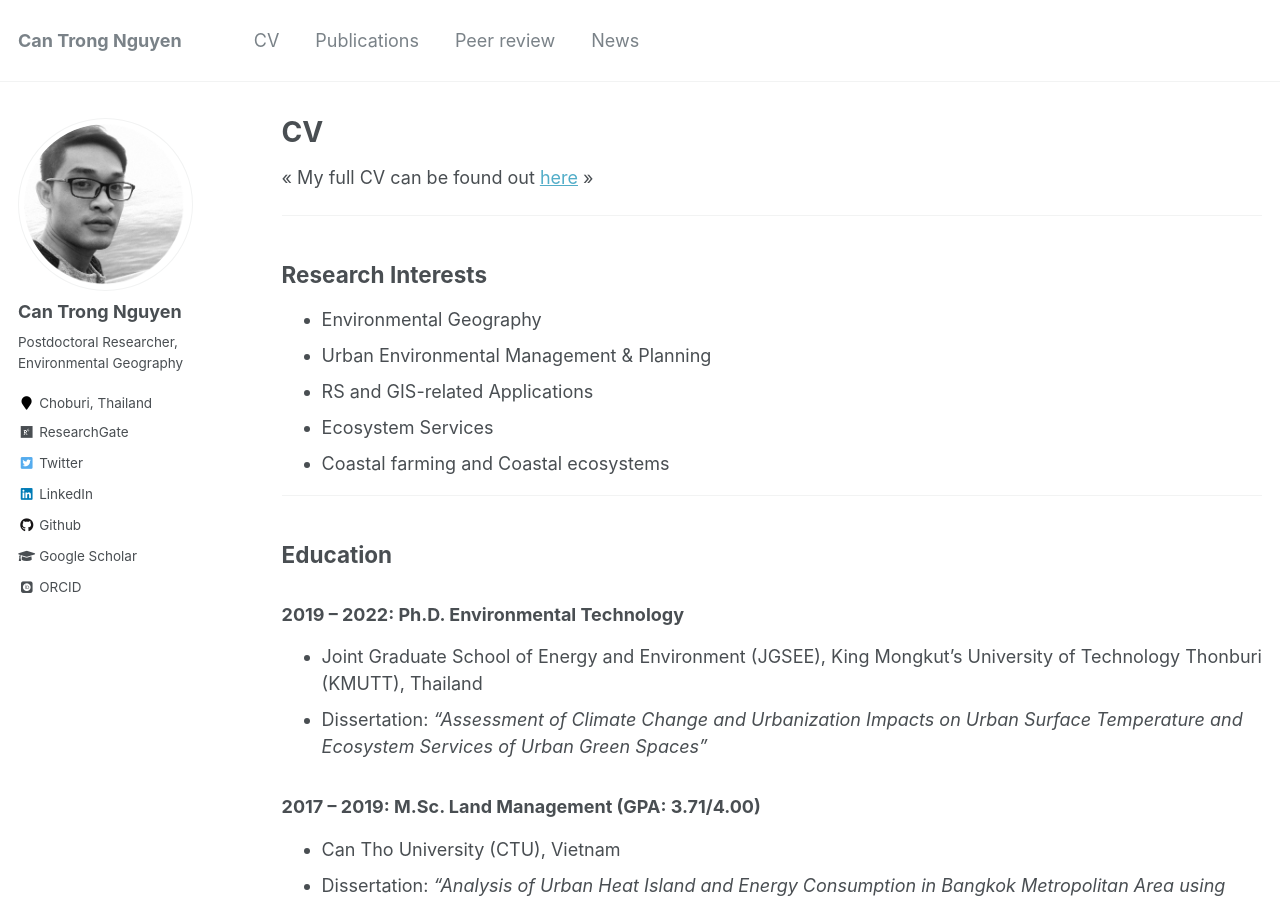
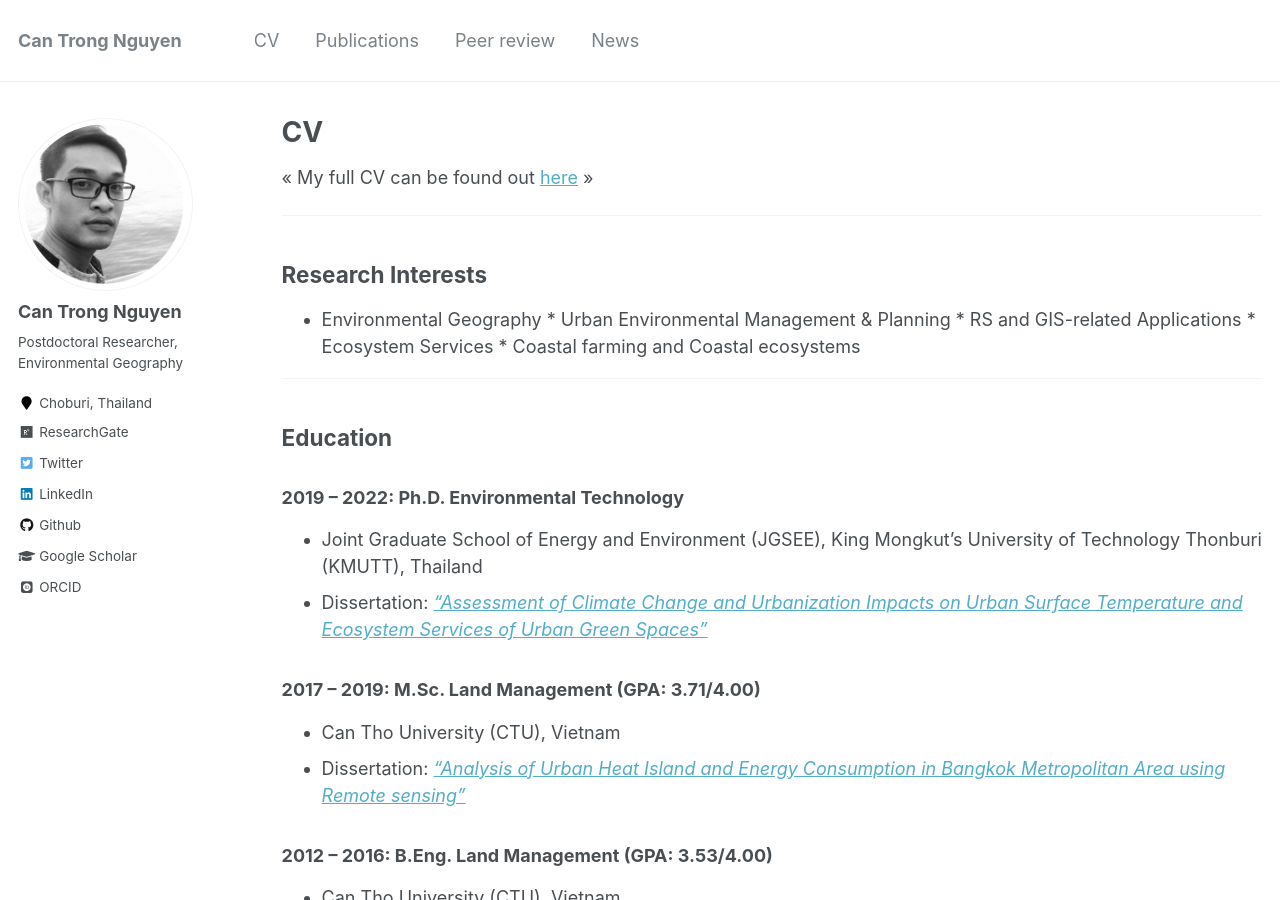
Before and after one commit to canng/oldsite, a Jekyll site: the page built from _pages/cv.md, in a window 1280 px wide and 900 px high. Built offline with Jekyll 4.4.1, drawn with Linux system fonts in a browser that asks for light colours; some web fonts are replaced; some of the changed lines change nothing that is shown.

Commit message:
update cv online version

```diff
--- a/_pages/cv.md
+++ b/_pages/cv.md
@@ -14,22 +14,18 @@ redirect_from:
 <hr>
 
 ## Research Interests
-* Environmental Geography
-* Urban Environmental Management & Planning
-* RS and GIS-related Applications
-* Ecosystem Services
-* Coastal farming and Coastal ecosystems
+* Environmental Geography * Urban Environmental Management & Planning * RS and GIS-related Applications * Ecosystem Services * Coastal farming and Coastal ecosystems
 
 <hr>
 
 ## Education
 ### 2019 – 2022: Ph.D. Environmental Technology
 * Joint Graduate School of Energy and Environment (JGSEE), King Mongkut’s University of Technology Thonburi (KMUTT), Thailand
-* Dissertation: <i>"Assessment of Climate Change and Urbanization Impacts on Urban Surface Temperature and Ecosystem Services of Urban Green Spaces"</i>
+* Dissertation: <i>["Assessment of Climate Change and Urbanization Impacts on Urban Surface Temperature and Ecosystem Services of Urban Green Spaces"](https://www.researchgate.net/publication/363465434_Assessment_of_Climate_Change_and_Urbanization_Impacts_on_Urban_Surface_Temperature_and_Ecosystem_Services_of_Urban_Green_Spaces)</i>
 
 ### 2017 – 2019: M.Sc. Land Management (GPA: 3.71/4.00)
 * Can Tho University (CTU), Vietnam
-* Dissertation: <i>"Analysis of Urban Heat Island and Energy Consumption in Bangkok Metropolitan Area using Remote sensing"</i>
+* Dissertation: <i>["Analysis of Urban Heat Island and Energy Consumption in Bangkok Metropolitan Area using Remote sensing"](https://www.researchgate.net/project/Analysis-of-urban-heat-island-and-energy-consumption-in-Bangkok-Metropolitan-Area-using-remote-sensing)</i>
 
 ### 2012 – 2016: B.Eng. Land Management (GPA: 3.53/4.00)
 * Can Tho University (CTU), Vietnam
```
